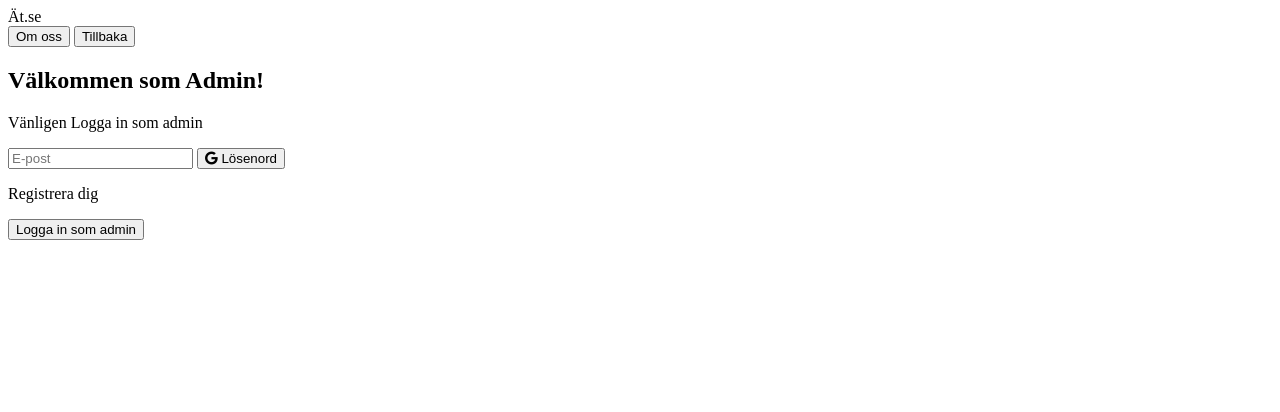
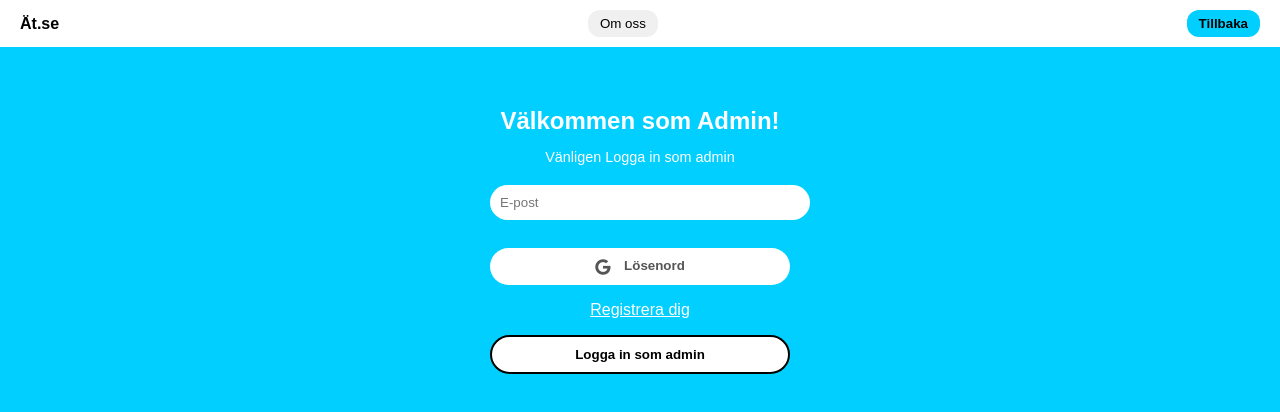
Before and after one commit to ArvindTHEkatare/-t.se, a plain HTML site: page frontend/loggainadmin.html in a window 1280 px wide. Drawn offline with Linux system fonts and the light colour scheme.

Commit message:
Update loggainadmin.html

```diff
--- a/frontend/loggainadmin.html
+++ b/frontend/loggainadmin.html
@@ -4,7 +4,7 @@
     <meta charset="UTF-8" />
     <meta name="viewport" content="width=device-width, initial-scale=1.0"/>
     <title>Åt.se Login</title>
-    <link rel="stylesheet" href="admin.css" />
+    <link rel="stylesheet" href="loggainadmin.css" />
     <script src="https://kit.fontawesome.com/a076d05399.js" crossorigin="anonymous"></script>
 </head>
 <body>
```
